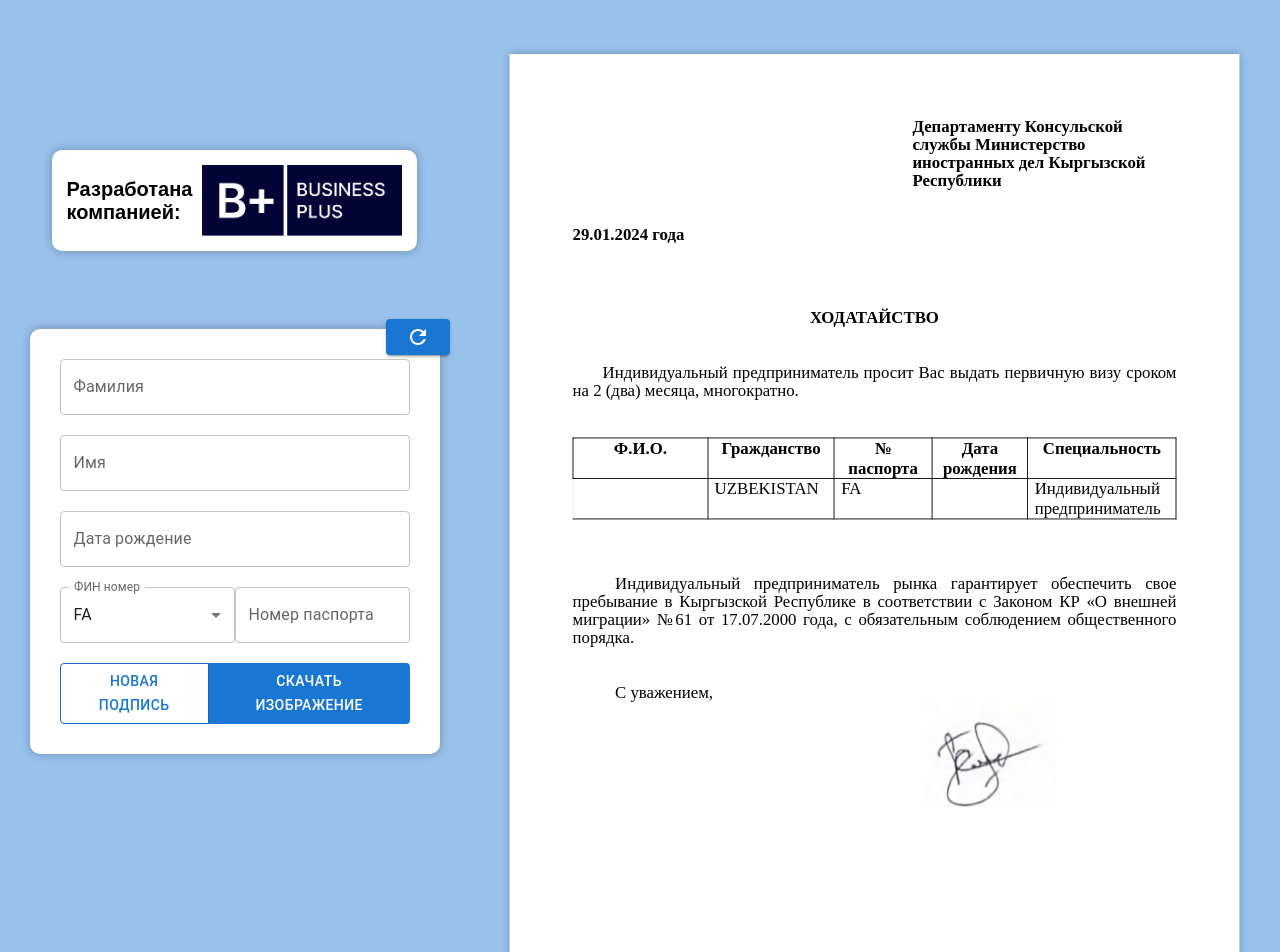
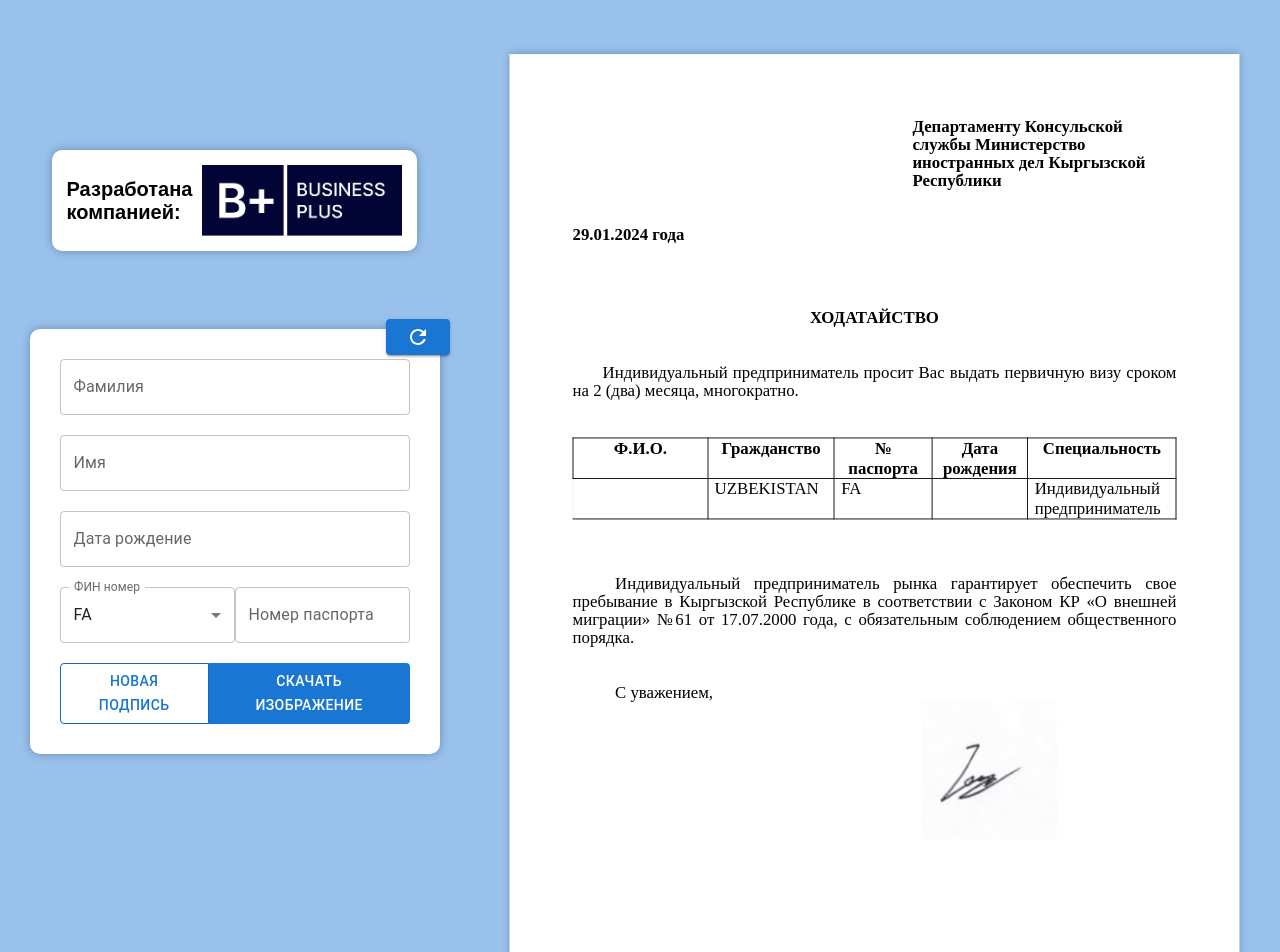
Before and after one commit to Romajon-c137/petition, a React (Create React App) app: page / in a window 1280 px wide. Shown: the top 952 px of the page. Built offline with nearby package versions, Linux system fonts and the light colour scheme.

Commit message:
поставил загрузку при изменение подписи

```diff
--- a/src/components/RandomSignature.jsx
+++ b/src/components/RandomSignature.jsx
@@ -1,9 +1,24 @@
-import React, { memo } from 'react'
+import React, { useState, useEffect } from 'react'
+import CircularProgress from '@mui/material/CircularProgress'
+
 const RandomSignature = () => {
-	const randomIndex = Math.floor(Math.random() * 15) + 1
+	const randomIndex = Math.floor(Math.random() * 34) + 1
 	const imageUrl = require(`../assets/image/signature${randomIndex}.jpg`)
+	const [loaded, setLoaded] = useState(false)
 
-	return <img src={imageUrl} alt='Random Signature' style={{ width: '100%' }} />
+	useEffect(() => {
+		const img = new Image()
+		img.src = imageUrl
+		img.onload = () => setLoaded(true)
+	}, [imageUrl])
+
+	return loaded ? (
+		<img src={imageUrl} alt='Random Signature' style={{ width: '100%' }} />
+	) : (
+		<div className='LoaderSignature'>
+			<CircularProgress />
+		</div>
+	)
 }
 
-export default memo(RandomSignature)
+export default RandomSignature
--- a/src/components/main.css
+++ b/src/components/main.css
@@ -1,4 +1,3 @@
-
 @font-face {
 	font-family: 'Cambria Math';
 	panose-1: 2 4 5 3 5 4 6 3 2 4;
@@ -39,26 +38,26 @@ div.WordSection1 {
 	padding: 70px;
 	background-color: #fff;
 	/* border: 2px solid #000; */
-   box-shadow:  0 0 10px #00000047;
+	box-shadow: 0 0 10px #00000047;
 	transform: scale(0.9);
 }
 /* .MsoTableGrid {
     margin: 0 auto;
   } */
-  imput::-ms-value{
+imput::-ms-value {
 	text-transform: uppercase;
 }
 
-  body{
+body {
 	background-color: rgb(152, 193, 236);
 }
 
-  .containerr{
+.containerr {
 	width: 100%;
 	display: flex;
 	/* flex-direction: row-reverse; */
 }
-  .left{
+.left {
 	width: 50%;
 	display: flex;
 	flex-direction: column;
@@ -67,43 +66,50 @@ div.WordSection1 {
 	position: relative;
 }
 
-  .left_container{
+.left_container {
 	position: relative;
 	width: 350px;
 	background-color: #fff;
 	display: flex;
 	flex-direction: column;
 	padding: 30px;
-    box-shadow:  0 0 10px #00000047;
+	box-shadow: 0 0 10px #00000047;
 	border-radius: 10px;
 	row-gap: 20px;
 }
-  .restBtn{
+.restBtn {
 	position: absolute;
 	right: -10px;
 	top: -10px;
 }
 
-
-  .Bplus{
+.Bplus {
 	display: flex;
 	position: absolute;
 	left: auto;
 	right: auto;
 	top: 150px;
-    box-shadow:  0 0 10px #00000047;
+	box-shadow: 0 0 10px #00000047;
 	border-radius: 10px;
 	background-color: #fff;
-    font-family: Arial, "Helvetica Neue", Helvetica, sans-serif;
+	font-family: Arial, 'Helvetica Neue', Helvetica, sans-serif;
 	font-size: 20px;
 	font-weight: bold;
 	padding: 15px;
 	align-items: center;
 	columns: 20px;
-
 }
 
-  .Bplus img{
+.Bplus img {
 	width: 200px;
 	margin-left: 10px;
 }
+
+.LoaderSignature {
+	display: flex;
+	flex-direction: column;
+	justify-content: center;
+	align-items: center;
+	width: 150px;
+	height: 150px;
+}
```
Lines whose indentation alone changed are shown as unchanged.
